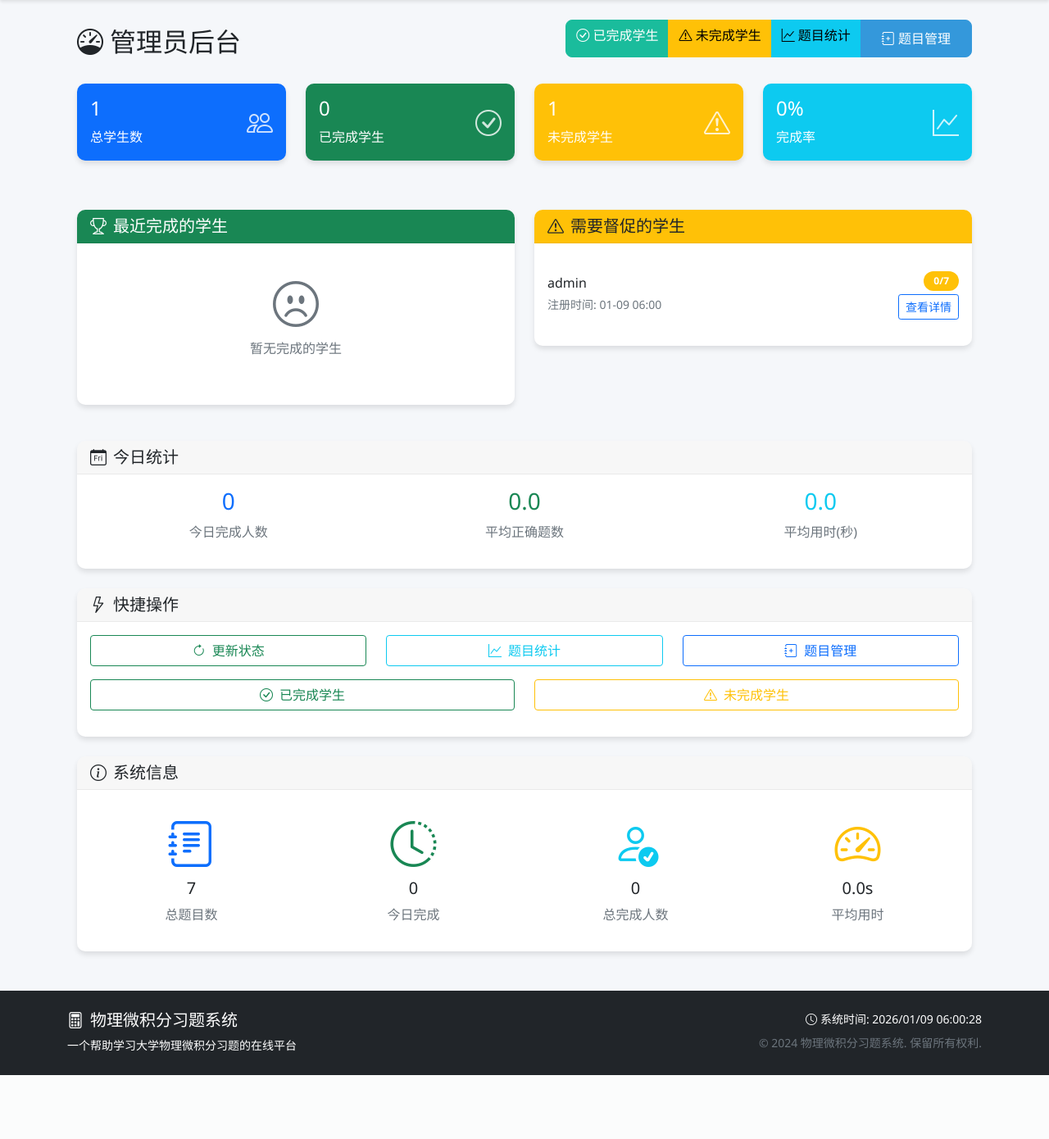
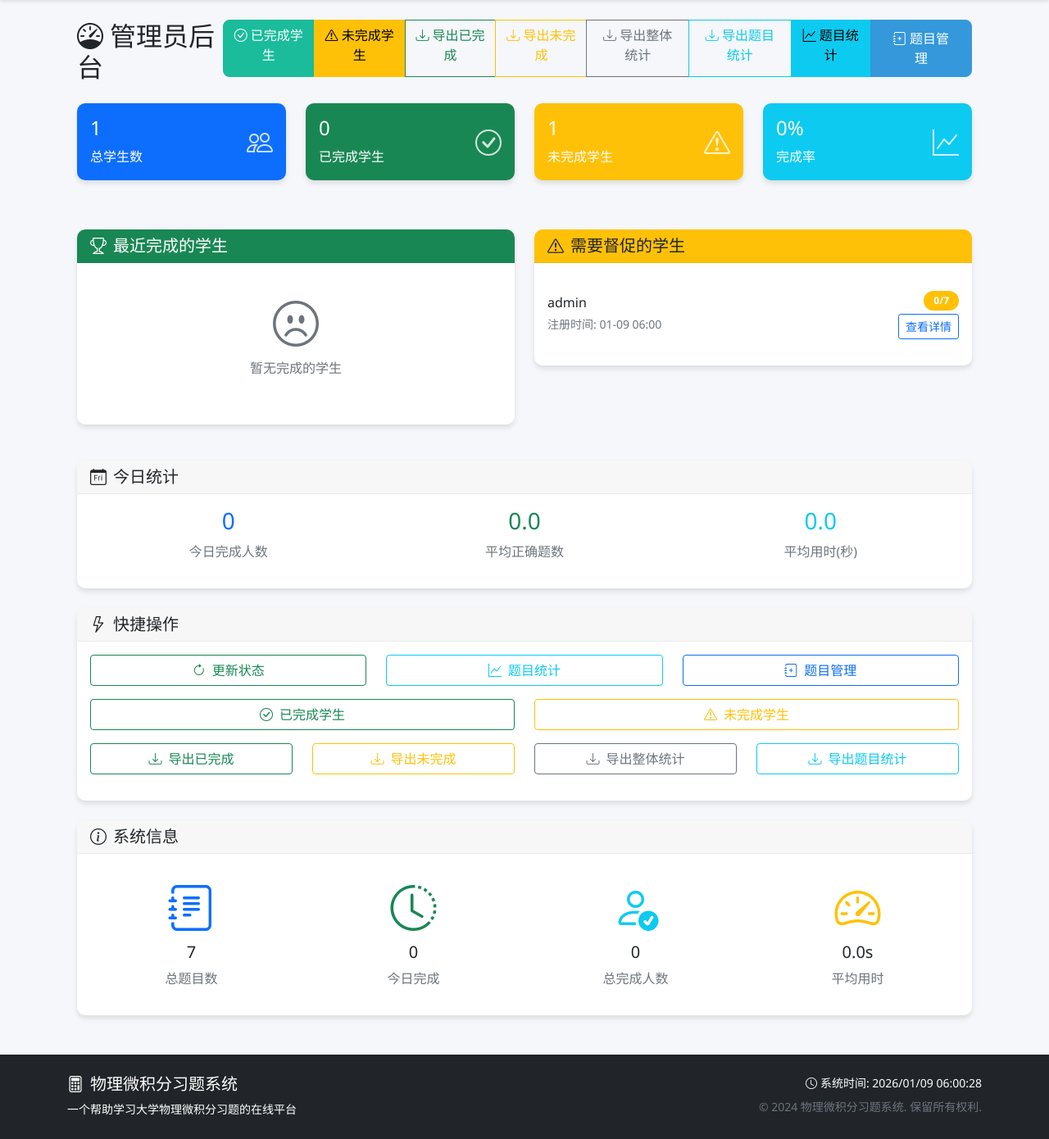
Before and after one commit to 2648156614/PythonProject, a Flask app: page /admin in a window 1280 px wide. Shown: the part 58-1448 px from the top of the page at 82% size. Before the commit the page ends 1370 px from the top, so only its background shows below. Run offline with Flask 3, Linux system fonts and the light colour scheme; the visitor is signed in with stand-in values (Sample User, id 1); data that the repository does not hold is empty.

Commit message:
Add admin exports for completion stats

```diff
--- a/physics_project/app.py
+++ b/physics_project/app.py
@@ -1,3 +1,5 @@
+import csv
+import io
 import json
 import math
 import os
@@ -14,7 +16,7 @@ import mysql.connector
 import numpy as np
 import redis
 import sympy as sp
-from flask import Flask, render_template, request, redirect, url_for, session, flash, jsonify
+from flask import Flask, render_template, request, redirect, url_for, session, flash, jsonify, Response
 from werkzeug.utils import secure_filename
 
 app = Flask(__name__, template_folder='templates', static_folder='static', static_url_path='/static')
@@ -2362,6 +2364,227 @@ def admin_dashboard():
                            recent_completions=recent_completions,
                            incomplete_students=incomplete_students,
                            total_problems=total_problems)
+
+
+@app.route('/admin/export/students/<status>')
+@login_required
+def admin_export_students(status):
+    """导出已完成/未完成学生列表"""
+    if session.get('username') != 'admin':
+        flash('权限不足', 'danger')
+        return redirect(url_for('dashboard'))
+
+    if status not in {'completed', 'incomplete'}:
+        flash('无效的导出类型', 'danger')
+        return redirect(url_for('admin_dashboard'))
+
+    completed = (status == 'completed')
+    students = get_students_by_completion(completed=completed)
+    total_problems = get_total_problem_count()
+
+    output = io.StringIO()
+    writer = csv.writer(output)
+    writer.writerow([
+        '学生ID',
+        '用户名',
+        '完成状态',
+        '完成题目数',
+        '总题目数',
+        '完成时间',
+        '总用时(秒)',
+        '注册时间'
+    ])
+
+    status_label = '已完成' if completed else '未完成'
+    for student in students:
+        completed_at = student['completed_at'].strftime('%Y-%m-%d %H:%M:%S') if student['completed_at'] else ''
+        created_at = student['created_at'].strftime('%Y-%m-%d %H:%M:%S') if student['created_at'] else ''
+        writer.writerow([
+            student['id'],
+            student['username'],
+            status_label,
+            student['total_score'] or 0,
+            total_problems,
+            completed_at,
+            round(student['total_time'] or 0, 1),
+            created_at
+        ])
+
+    filename = f"students_{status}_{datetime.now().strftime('%Y%m%d_%H%M%S')}.csv"
+    response = Response(output.getvalue(), mimetype='text/csv; charset=utf-8')
+    response.headers['Content-Disposition'] = f'attachment; filename={filename}'
+    return response
+
+
+@app.route('/admin/export/overview')
+@login_required
+def admin_export_overview():
+    """导出整体答题情况统计"""
+    if session.get('username') != 'admin':
+        flash('权限不足', 'danger')
+        return redirect(url_for('dashboard'))
+
+    stats = get_completion_stats()
+    total_problems = get_total_problem_count()
+
+    conn = get_db_connection()
+    cursor = conn.cursor(dictionary=True)
+
+    cursor.execute("""
+        WITH attempt_summary AS (
+            SELECT
+                ur.user_id,
+                ur.template_id,
+                ur.attempt_count,
+                COUNT(*) AS total_answers,
+                SUM(CASE WHEN ur.is_correct THEN 1 ELSE 0 END) AS correct_answers,
+                MAX(ur.time_taken) AS time_taken
+            FROM user_responses ur
+            JOIN users u ON ur.user_id = u.id
+            WHERE u.username != 'admin'
+            GROUP BY ur.user_id, ur.template_id, ur.attempt_count
+        )
+        SELECT
+            COUNT(*) as total_attempts,
+            SUM(time_taken) as total_time,
+            AVG(time_taken) as avg_time,
+            AVG(CASE WHEN correct_answers = total_answers THEN time_taken ELSE NULL END) as avg_correct_time
+        FROM attempt_summary
+    """)
+    overall_stats = cursor.fetchone() or {}
+    cursor.close()
+    conn.close()
+
+    output = io.StringIO()
+    writer = csv.writer(output)
+    writer.writerow([
+        '总学生数',
+        '已完成学生数',
+        '未完成学生数',
+        '完成率(%)',
+        '平均正确题数',
+        '平均用时(秒)',
+        '今日完成人数',
+        '总题目数',
+        '总答题次数',
+        '总答题时长(秒)',
+        '平均答题时长(秒)',
+        '平均正确答题时长(秒)'
+    ])
+    total_students = stats['stats']['total_students'] or 0
+    completed_students = stats['stats']['completed_count'] or 0
+    writer.writerow([
+        total_students,
+        completed_students,
+        max(total_students - completed_students, 0),
+        stats['stats']['completion_rate'] or 0,
+        round(stats['stats']['avg_score'] or 0, 1),
+        round(stats['stats']['avg_time'] or 0, 1),
+        stats['today_stats']['today_completions'] or 0,
+        total_problems,
+        overall_stats.get('total_attempts') or 0,
+        round(overall_stats.get('total_time') or 0, 1),
+        round(overall_stats.get('avg_time') or 0, 1),
+        round(overall_stats.get('avg_correct_time') or 0, 1)
+    ])
+
+    filename = f"overview_{datetime.now().strftime('%Y%m%d_%H%M%S')}.csv"
+    response = Response(output.getvalue(), mimetype='text/csv; charset=utf-8')
+    response.headers['Content-Disposition'] = f'attachment; filename={filename}'
+    return response
+
+
+@app.route('/admin/export/problem-stats')
+@login_required
+def admin_export_problem_stats():
+    """导出题目统计"""
+    if session.get('username') != 'admin':
+        flash('权限不足', 'danger')
+        return redirect(url_for('dashboard'))
+
+    conn = get_db_connection()
+    cursor = conn.cursor(dictionary=True)
+
+    cursor.execute("""
+        WITH attempt_summary AS (
+            SELECT
+                ur.user_id,
+                ur.template_id,
+                ur.attempt_count,
+                COUNT(*) AS total_answers,
+                SUM(CASE WHEN ur.is_correct THEN 1 ELSE 0 END) AS correct_answers,
+                MAX(ur.time_taken) AS time_taken
+            FROM user_responses ur
+            JOIN users u ON ur.user_id = u.id
+            WHERE u.username != 'admin'
+            GROUP BY ur.user_id, ur.template_id, ur.attempt_count
+        )
+        SELECT
+            t.id as template_id,
+            t.template_name,
+            COUNT(a.attempt_count) as total_attempts,
+            SUM(CASE WHEN a.correct_answers = a.total_answers THEN 1 ELSE 0 END) as correct_attempts,
+            COUNT(DISTINCT CASE WHEN a.correct_answers = a.total_answers THEN a.user_id END) as completed_students,
+            COUNT(DISTINCT a.user_id) as participant_students,
+            AVG(a.time_taken) as avg_time,
+            AVG(CASE WHEN a.correct_answers = a.total_answers THEN a.time_taken ELSE NULL END) as avg_correct_time,
+            SUM(a.time_taken) as total_time_spent,
+            COALESCE((
+                SELECT error_type
+                FROM user_responses ur2
+                JOIN users u2 ON ur2.user_id = u2.id
+                WHERE ur2.template_id = t.id AND u2.username != 'admin' AND ur2.is_correct = FALSE
+                GROUP BY error_type
+                ORDER BY COUNT(*) DESC
+                LIMIT 1
+            ), '暂无数据') as top_error_type
+        FROM problem_templates t
+        LEFT JOIN attempt_summary a ON t.id = a.template_id
+        ORDER BY t.id
+    """)
+    problem_stats = cursor.fetchall()
+
+    cursor.close()
+    conn.close()
+
+    output = io.StringIO()
+    writer = csv.writer(output)
+    writer.writerow([
+        '题目ID',
+        '题目名称',
+        '总答题次数',
+        '正确答题次数',
+        '完成学生数',
+        '参与学生数',
+        '正确率(%)',
+        '平均用时(秒)',
+        '平均正确用时(秒)',
+        '总用时(秒)',
+        '最常见错误类型'
+    ])
+
+    for stat in problem_stats:
+        total_attempts = stat['total_attempts'] or 0
+        correct_attempts = stat['correct_attempts'] or 0
+        correct_rate = round((correct_attempts / total_attempts) * 100, 1) if total_attempts else 0
+        writer.writerow([
+            stat['template_id'],
+            stat['template_name'],
+            total_attempts,
+            correct_attempts,
+            stat['completed_students'] or 0,
+            stat['participant_students'] or 0,
+            correct_rate,
+            round(stat['avg_time'] or 0, 1),
+            round(stat['avg_correct_time'] or 0, 1),
+            round(stat['total_time_spent'] or 0, 1),
+            stat['top_error_type']
+        ])
+
+    filename = f"problem_stats_{datetime.now().strftime('%Y%m%d_%H%M%S')}.csv"
+    response = Response(output.getvalue(), mimetype='text/csv; charset=utf-8')
+    response.headers['Content-Disposition'] = f'attachment; filename={filename}'
+    return response
 
 
 @app.route('/admin/add_problem', methods=['GET', 'POST'])
--- a/physics_project/templates/admin_dashboard.html
+++ b/physics_project/templates/admin_dashboard.html
@@ -12,6 +12,18 @@
             </a>
             <a href="{{ url_for('admin_students_by_status', status='incomplete') }}" class="btn btn-warning">
                 <i class="bi bi-exclamation-triangle"></i> 未完成学生
+            </a>
+            <a href="{{ url_for('admin_export_students', status='completed') }}" class="btn btn-outline-success">
+                <i class="bi bi-download"></i> 导出已完成
+            </a>
+            <a href="{{ url_for('admin_export_students', status='incomplete') }}" class="btn btn-outline-warning">
+                <i class="bi bi-download"></i> 导出未完成
+            </a>
+            <a href="{{ url_for('admin_export_overview') }}" class="btn btn-outline-secondary">
+                <i class="bi bi-download"></i> 导出整体统计
+            </a>
+            <a href="{{ url_for('admin_export_problem_stats') }}" class="btn btn-outline-info">
+                <i class="bi bi-download"></i> 导出题目统计
             </a>
             <a href="{{ url_for('admin_all_problems_stats') }}" class="btn btn-info">
                 <i class="bi bi-graph-up"></i> 题目统计
@@ -213,6 +225,28 @@
                     </a>
                 </div>
             </div>
+            <div class="row">
+                <div class="col-md-3 mb-3">
+                    <a href="{{ url_for('admin_export_students', status='completed') }}" class="btn btn-outline-success w-100">
+                        <i class="bi bi-download me-2"></i>导出已完成
+                    </a>
+                </div>
+                <div class="col-md-3 mb-3">
+                    <a href="{{ url_for('admin_export_students', status='incomplete') }}" class="btn btn-outline-warning w-100">
+                        <i class="bi bi-download me-2"></i>导出未完成
+                    </a>
+                </div>
+                <div class="col-md-3 mb-3">
+                    <a href="{{ url_for('admin_export_overview') }}" class="btn btn-outline-secondary w-100">
+                        <i class="bi bi-download me-2"></i>导出整体统计
+                    </a>
+                </div>
+                <div class="col-md-3 mb-3">
+                    <a href="{{ url_for('admin_export_problem_stats') }}" class="btn btn-outline-info w-100">
+                        <i class="bi bi-download me-2"></i>导出题目统计
+                    </a>
+                </div>
+            </div>
         </div>
     </div>
 
```
